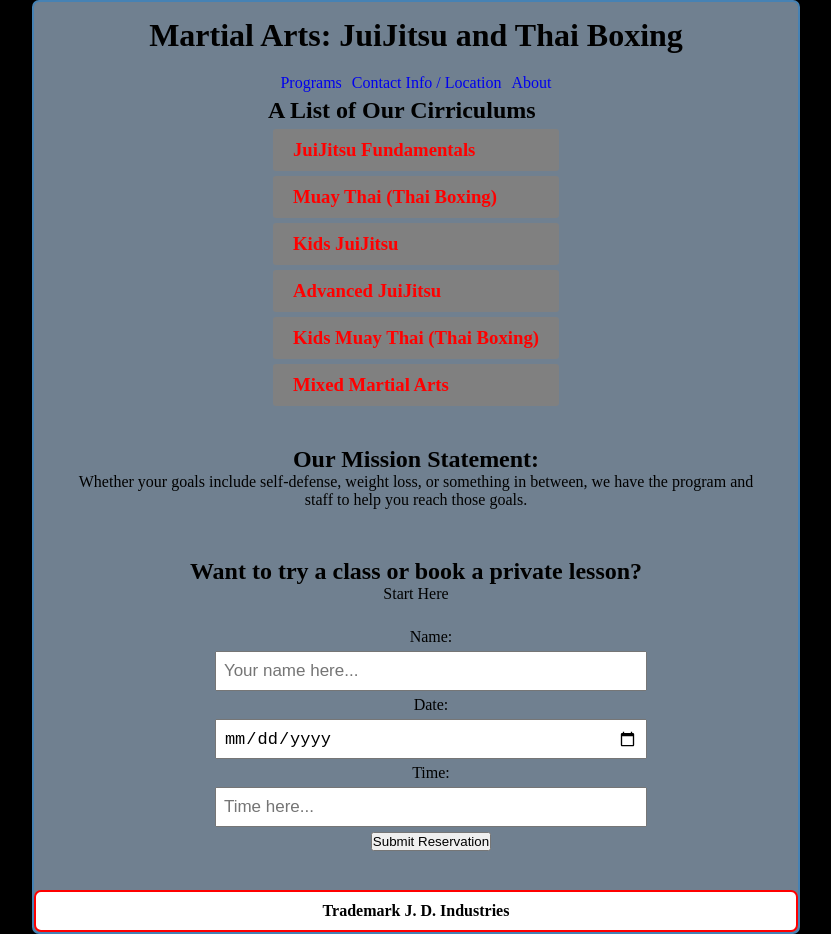
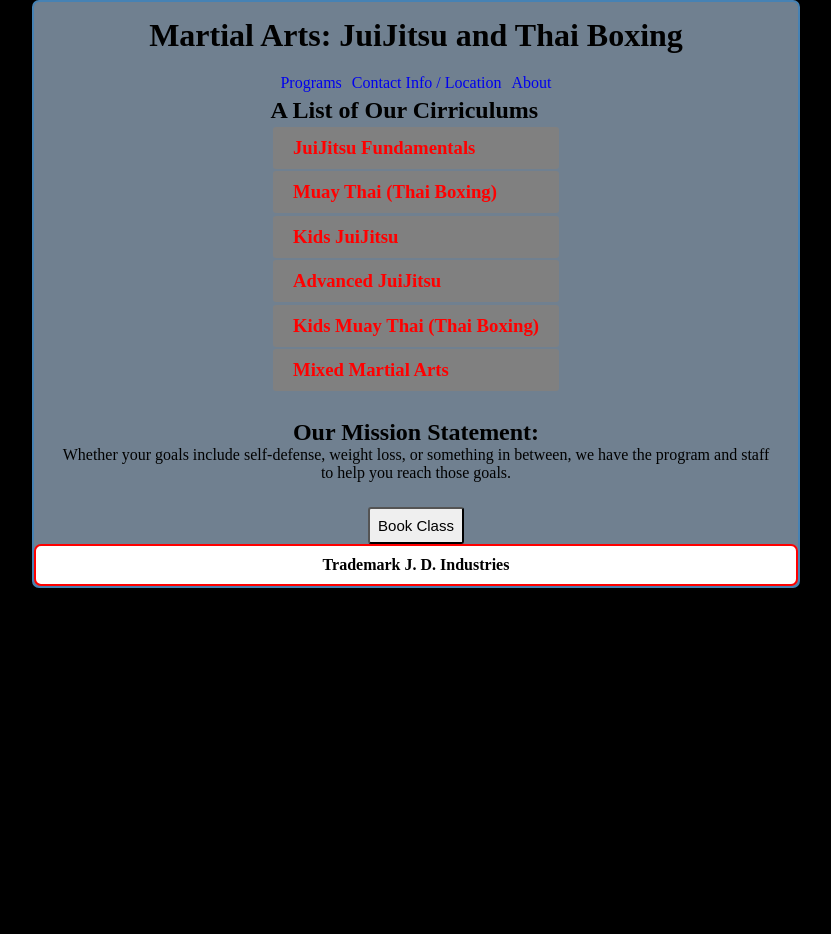
Before and after one commit to JDixon1995/Martial-Arts-App, a React (Create React App) app: page / in a window 1280 px wide. Shown: the whole page, without its empty margins (224-1055 px from the left). After the commit the page ends 800 px from the top, so only its background shows below. Built offline with nearby package versions, Linux system fonts and the light colour scheme.

Commit message:
added Button component, and state to component for showing and hiding Form component.

```diff
--- a/src/App.js
+++ b/src/App.js
@@ -1,12 +1,16 @@
 import './App.css';
+import { useState } from 'react'
 import Header from './components/Header'
 import Nav from './components/Nav'
 import Programs from './components/Programs'
 import Mission from './components/Mission'
+import Button from './components/Button'
 import Form from './components/Form'
 import Footer from './components/Footer'
 
 const App = () => {
+
+  const [showPLForm, setShowPLForm] = useState(false)
 
   const addRes = (e) => {
     e.preventDefault();
@@ -20,7 +24,11 @@ const App = () => {
       <Nav />
       <Programs />
       <Mission />
-      <Form onSubmit={addRes} />
+      <Button
+       text="Book Class"
+       onClick={() => setShowPLForm(!showPLForm)}
+      />
+      {showPLForm && <Form onSubmit={addRes} />}
       <Footer />
     </div>
   );
--- /dev/null
+++ b/src/components/Button.js
@@ -0,0 +1,12 @@
+import React from 'react'
+
+const Button = ( {text, onClick} ) => {
+    return (
+        <button
+         onClick={onClick}
+         className='btn'
+         >{text}</button>
+    )
+}
+
+export default Button
--- a/src/components/Form.js
+++ b/src/components/Form.js
@@ -4,7 +4,6 @@ const Form = ( {onSubmit} ) => {
     return (
         <div className="form-div">
             <h2>Want to try a class or book a private lesson?</h2>
-            <p>Start Here</p>
         <form className="form-control" onSubmit={onSubmit} >
             <label>Name:</label>
             <input type="text" placeholder="Your name here..." />
@@ -12,7 +11,7 @@ const Form = ( {onSubmit} ) => {
             <input type="date" placeholder="Date and here..." />
             <label>Time:</label>
             <input type="text" placeholder="Time here..." />
-            <button type="submit">Submit Reservation</button>
+            <button type="submit" className="btn">Submit Reservation</button>
         </form>
         </div>
     )
--- a/src/components/Nav.js
+++ b/src/components/Nav.js
@@ -1,5 +1,5 @@
 import React from 'react'
-import { BrowserRouter as Router, Route, Link } from 'react-router-dom'
+import { BrowserRouter as Router, Link } from 'react-router-dom'
 
 const Nav = () => {
     return (
--- a/src/index.css
+++ b/src/index.css
@@ -39,10 +39,14 @@ body {
   text-decoration: none;
 }
 
+.nav-link:hover {
+  color: red;
+}
+
 .program {
   background: grey;
   color: red;
-  margin: 5px;
+  margin: 2.5px;
   padding: 10px 20px;
   cursor: pointer;
   border-radius: 3px;
@@ -56,19 +60,30 @@ body {
 
 .program:hover {
   background: black;
-  color: aqua;
+  color: red;
 }
 
 .mission-div {
   text-align: center;
   padding: 15px;
-  margin: 20px;
+  margin: 10px;
 }
 
 .form-div {
   text-align: center;
   margin: 7px;
   padding: 7px;
+}
+
+.btn {
+  font-size: 15px;
+  padding: 8px;
+  border-radius: 3px;
+}
+
+.btn:hover {
+  color: white;
+  background-color:black;
 }
 
 .form-control {
```
